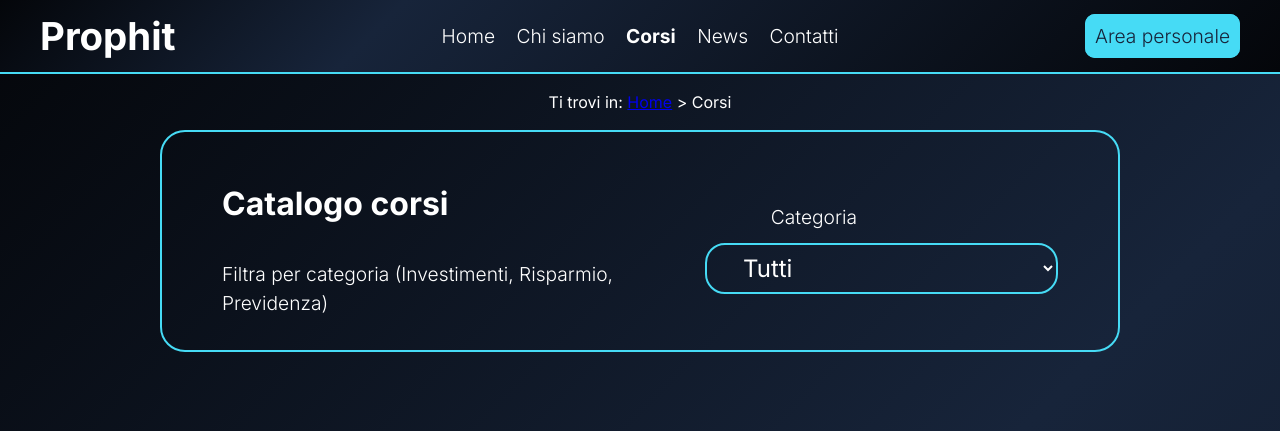
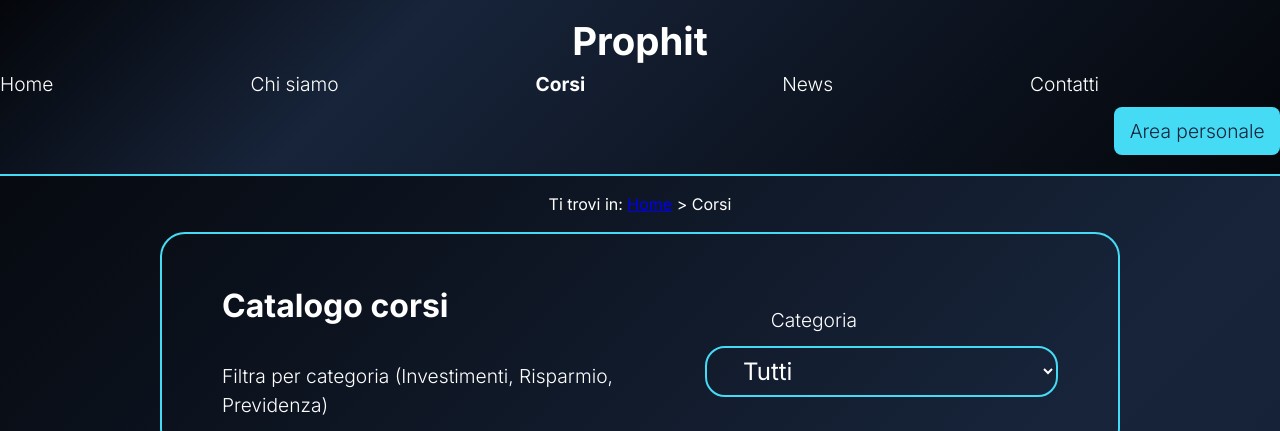
Before and after one commit to fede-simo/progetto_tecweb, a PHP site: page /php/corsi.php in a window 1280 px wide. Shown: the top 431 px of the page. Run offline with PHP 8.4, Linux system fonts and the light colour scheme; data comes from the database, SQL or seed files in the repository.

Commit message:
Rework header e mini start

```diff
--- /dev/null
+++ b/src/css/mini.css
@@ -0,0 +1,223 @@
+    * {
+        margin: 0em;
+        padding: 0em;
+        box-sizing: border-box;
+    }
+
+    :root{
+        --weight-bold: 600;
+        --weight-regular: 400;
+        --weight-light: 300;
+
+        --text-size-normal: 1rem;
+        --text-size-small: 0.875rem;
+        --text-size-large: 1.625rem;
+        --text-size-link: 1.25rem;
+
+        --background-color: linear-gradient(135deg, #04060A 0%, #17243A 30%, #04060A 100%);
+        --text-color: #fff;
+        --highlight-background-color: linear-gradient(45deg, #A6EDFF  0%, #46DBF5 30%, #A6EDFF  100%);
+
+        --highlight-text-color: #17243A;
+        --error-text-color: #EE2F2F;
+
+        --a-background-color: #17243A;
+        --a-text-color: #fff;
+        --a-visited-text-color: #fff; /*DA DEFINIRE*/
+
+        --a-highlight-background-color: #46DBF5;
+        --a-highlight-text-color: #17243A;
+        --a-highlight-visited-text-color: #17243A; /*DA DEFINIRE*/
+
+        --border-color: #46DBF5;
+    }
+
+    header,
+    #breadcrumb,
+    main,
+    footer {
+        padding-left: calc((100vw - 760px) / 2);
+        padding-right: calc((100vw - 760px) / 2);
+    }
+
+    /**
+    #######################################################################
+    INDEX - header
+    #######################################################################
+    **/
+
+    header {
+        position: sticky;
+        font-size: 1.2rem;
+        padding-top: 0.8rem;
+        padding-bottom: 1.2rem;
+        width: 100%;
+        background: var(--background-color);
+        border-bottom: 2px solid var(--border-color);
+    }
+
+    .header-content {
+        display: grid;
+        grid-template-columns: 1fr 1fr 1fr;
+        align-items: center;
+        column-gap: 1rem;
+    }
+
+    header h1 {
+        width: 20%;
+        padding-top: 0.5rem;
+        padding-bottom: 0.5rem;
+    }
+
+
+    header div {
+        width: 20%;
+        text-align: right;
+        padding-top: 0.5rem;
+        padding-bottom: 0.5rem;
+    }
+
+    #menu {
+        display: none;
+    }
+
+    header nav a {
+        color: var(--a-text-color);
+        text-decoration: none;
+    }
+
+    header nav a:hover {
+        text-decoration: underline;
+        text-decoration-thickness: 2px;
+        text-underline-offset: 0.8rem;
+    }
+
+    header nav a:visited {
+        color: var(--a-visited-text-color);
+    }
+
+    .current-page {
+        font-weight: 1000;
+    }
+
+    .highlight-button {
+        border: 2px solid var(--border-color);
+        border-radius: 10px;
+        padding: 0.5rem;
+        background-color: var(--a-highlight-background-color);
+        color: var(--a-highlight-text-color);
+        text-decoration: none;
+    }
+
+    .highlight-button h5 {
+        display: none;
+    }
+
+    .highlight-button:hover {
+        background-color: rgb(31, 145, 99);
+    }
+
+    /* Mostra hamburger */
+    .hamburger-menu {
+        display: block;
+        position: relative;
+    }
+
+    .hamburger-menu summary {
+        list-style: none;
+        cursor: pointer;
+        font-size: 1.8rem;
+        user-select: none;
+    }
+
+    /* Rimuove il triangolino */
+    .hamburger-menu summary::-webkit-details-marker {
+        display: none;
+    }
+
+    /* Dropdown */
+    .hamburger-menu nav {
+        position: absolute;
+        top: 100%;
+        left: 0;
+
+        background: white;
+        border-radius: 8px;
+        padding: 0.5rem 1rem;
+        box-shadow: 0 4px 10px rgba(0,0,0,0.15);
+    }
+
+    .hamburger-menu ul {
+        list-style: none;
+        padding: 0;
+        margin: 0;
+    }
+
+    .hamburger-menu li {
+        margin: 0.5rem 0;
+    }
+
+
+
+    /*
+    #######################################################################
+    MAIN
+    #######################################################################
+    */
+
+    .content {
+        width: 80%;
+    }
+
+    body {
+        font-size: 1em;
+        line-height: 1.5;
+        font-family: "Inter", sans-serif;
+        font-weight: lighter;
+        color: var(--text-color);
+        background: var(--background-color);
+    }
+
+    section {
+        margin-top: 1rem;
+        margin-bottom: 5rem;
+        display: flex;
+        align-items: center;
+        flex-direction: column;
+        gap: 10%;
+    }
+
+    .alt {
+        flex-direction: column;
+        align-items: center;
+    }
+
+    .alt2 {
+        border-radius: 10px;
+        background: var(--highlight-background-color);
+        color: var(--highlight-text-color);
+        flex-direction: column;
+    }
+
+    /**
+    #######################################################################
+    CORSI
+    #######################################################################
+    **/
+
+    .catalog {
+        border: 2px solid var(--border-color);
+        border-radius: 25px;
+        padding: 1rem 5% 1rem 5%;
+        display: column;
+        margin-left: 10%;
+        margin-right: 10%;
+        text-align: left;
+    }
+
+    .content-corsi{
+        margin-top: 2rem;
+        display: column;
+        margin-left: 1%;
+        margin-right: 1%;
+    }
--- a/src/css/styles.css
+++ b/src/css/styles.css
@@ -67,11 +67,13 @@
         background: var(--background-color);
     }
 
-    /* HOME */
+ /*
+    #######################################################################
+    HOME - header
+    #######################################################################
+    */
 
-    /* header */
-
-    header,
+    .header-content,
     #breadcrumb,
     main,
     footer {
@@ -80,35 +82,41 @@
     }
 
     header {
-        line-height: 1.5rem;
-        display: flex;
-        flex-wrap: wrap;
+        position: sticky;
         font-size: 1.2rem;
-        padding-top: 1rem;
-        padding-bottom: 1rem;
+        padding-top: 0.8rem;
+        padding-bottom: 1.2rem;
         width: 100%;
-        position: sticky;
-        top: 0;
         background: var(--background-color);
-        border-bottom: 2px solid var(--border-color)
+        border-bottom: 2px solid var(--border-color);
     }
 
-    header h1 {
-        width: 20%;
-        padding-top: 0.5rem;
-        padding-bottom: 0.5rem;
+    .header-content {
+        display: grid;
+        grid-template-columns: 1fr 1fr 1fr;
+        align-items: center;
+        column-gap: 1rem;
     }
 
-    #menu {
-        width: 60%;
+
+    header h1 {
         text-align: center;
+        margin: 0;
+    }
+
+    #menu ul {
+        display: grid;
+        grid-auto-flow: column;
+        gap: 1rem;
+
+        list-style: none;
+        margin: 0;
+
+        white-space: nowrap;
     }
 
     header div {
-        width: 20%;
-        text-align: right;
-        padding-top: 0.5rem;
-        padding-bottom: 0.5rem;
+        justify-self: end;
     }
 
     #menu ul {
@@ -118,7 +126,7 @@
 
     #menu li {
         display: inline-block;
-        padding: 0.5rem;
+        padding-right: 1rem;
     }
 
     header nav a {
@@ -140,22 +148,54 @@
         font-weight: 1000;
     }
 
+
     .highlight-button {
-        border: 2px solid var(--border-color);
-        border-radius: 10px;
-        padding: 0.5rem;
+        margin-top: 0.5rem;
+        display: inline-flex;
+        align-items: center;
+        gap: 0.4rem;
         background-color: var(--a-highlight-background-color);
         color: var(--a-highlight-text-color);
         text-decoration: none;
+        padding: 0.5em 0.8em;
+        border-radius: 8px;
     }
 
-    .highlight-button:hover {
-        background-color: rgb(31, 145, 99);
+    .highlight-button h5 {
+        padding-top: 0.2rem;
+        padding-left: 0.2rem;
     }
 
-    /* main */
+    .hbutton-svg {
+        width: 30px;
+        height: 30px;
+        fill: none;
+        flex-shrink: 0;
+    }
+
+    .hbutton-svg path {
+        width: 40px;
+        height: 40px;
+        fill: currentColor;
+        fill-rule: evenodd;
+        clip-rule: evenodd;
+    }
 
 
+    .highlight-button:hover,
+    .highlight-button:focus-visible {
+        background-color: #11a8d6;
+    }
+
+    .hamburger-menu {
+        display: none;
+    }
+
+    /*
+    #######################################################################
+    MAIN
+    #######################################################################
+    */
     main {
         text-align: center;
     }
--- a/src/html/corsi.html
+++ b/src/html/corsi.html
@@ -8,6 +8,7 @@
     <meta name="keywords" content="Prophit, corsi, finanza, crypto, azioni, etf">
 
     <link rel="stylesheet" href="../css/styles.css" media="screen">
+    <link rel="stylesheet" href="../css/mini.css" media="screen and (max-width: 768px)">
     <!--<script src="../js/buttonsManager.js" defer></script>-->
 
     <link rel="preconnect" href="https://fonts.googleapis.com">
--- a/src/html/registrati.html
+++ b/src/html/registrati.html
@@ -8,6 +8,7 @@
     <meta name="keywords" content="Prophit, registrazione, registrati, register, signup, area personale, area riservata">
 
     <link rel="stylesheet" href="../css/styles.css" media="screen">
+    <link rel="stylesheet" href="../css/mini.css" media="screen and (max-width: 768px)">
     <!--<script src="../js/buttonsManager.js" defer></script>-->
     <script src="../js/formValidation.js" defer></script>
 
```
Also changed, not shown: src/html/index.html (+24 -5 lines). Lines whose indentation alone changed are shown as unchanged.
